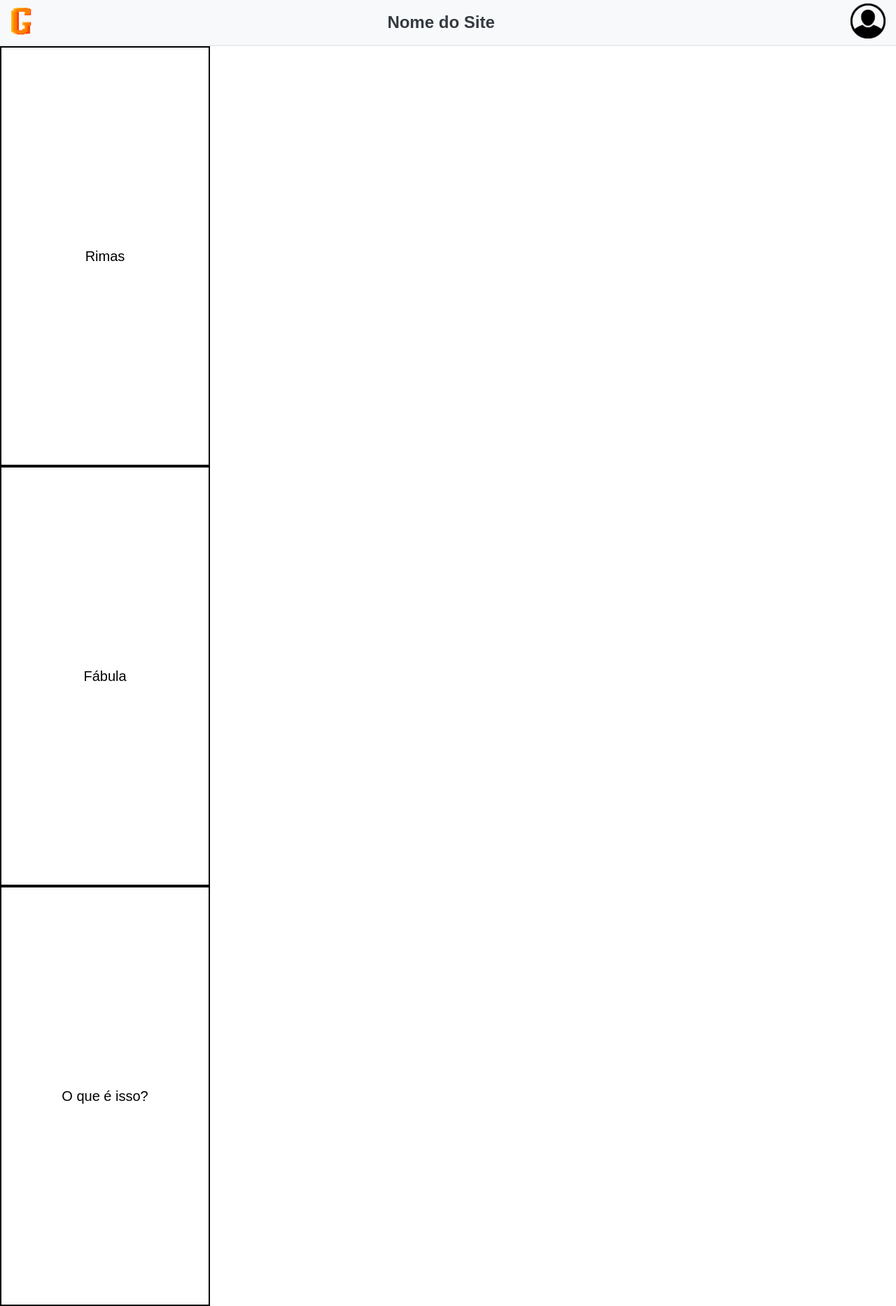
After one commit to c0rts/Guelexia, a PHP site: page /tarefas.html in a window 1280 px wide. The commit adds this page. Shown: the whole page at 70% size. Run offline with PHP 8.4, Linux system fonts and the light colour scheme.

Commit message:
tela de tarefa

```diff
--- a/SITE (PROGRAMAÇÃO)/style/style_dic.css
+++ b/SITE (PROGRAMAÇÃO)/style/style_dic.css
@@ -32,7 +32,7 @@ header {
 }
 
 .log-bnt img {
-    height: 25px; /* Ajuste conforme necessário */
+    height: 50px; /* Ajuste conforme necessário */
     cursor: pointer;
     transition: transform 0.5s ease;
 }
--- /dev/null
+++ b/SITE (PROGRAMAÇÃO)/style/style_tarefas.css
@@ -0,0 +1,83 @@
+* {
+    margin: 0;
+    padding: 0;
+    box-sizing: border-box;
+}
+
+body {
+    font-family: Arial, sans-serif;
+    margin: 0;
+    padding: 0;
+    display: flex;
+    flex-direction: column;
+    min-height: 100vh;
+}
+
+header {
+    display: flex;
+    justify-content: space-between;
+    align-items: center;
+    padding: 5px 15px;
+    background-color: #f8f9fa;
+    border-bottom: 2px solid #e9ecef;
+}
+
+.logo img {
+    height: 40px;
+    width: 30px;
+}
+
+.site-name {
+    flex-grow: 1;
+    text-align: center;
+}
+
+.site-name h1 {
+    font-size: 24px;
+    color: #343a40;
+}
+
+.log-bnt img {
+    height: 50px;
+    cursor: pointer;
+    transition: transform 0.5s ease;
+}
+
+.log-bnt img:hover {
+    transform: scale(1.1);
+}
+
+.container {
+    display: flex;
+    flex-direction:row;
+    align-items: center;
+    justify-content:space-between;
+    text-align: center;
+    border: solid;
+    border-width: 100px;
+}
+
+#bloco_tarefa{
+    flex-direction:row;
+    margin: 40px;
+    display: flex;
+    width:800px;
+    height: 200px;
+    flex-wrap:wrap;
+    gap: 25px; /* Espaçamento entre as opções */
+    justify-content: center;
+    cursor: pointer;
+    transition: transform 0.5s ease;
+}
+
+.tarefa:hover {
+    transform: scale(1.1)
+}
+
+.tarefa_btn {
+    width: 300px; /* Largura das opções */
+    height: 600px; /* Altura das opções */
+    border: 2px solid #000;
+    background-color: rgb(255, 255, 255);
+    font-size: 20px;
+}
--- /dev/null
+++ b/SITE (PROGRAMAÇÃO)/tarefas.html
@@ -0,0 +1,29 @@
+<!DOCTYPE html>
+<html lang="en">
+<head>
+    <meta charset="UTF-8">
+    <meta name="viewport" content="width=device-width, initial-scale=1.0">
+    <title>Document</title>
+    <link rel="stylesheet" href="style/style_tarefas.css">
+</head>
+<body>
+    <header>
+        <div class="logo">
+            <img src="assests/G.png" alt="Logo do Site">
+        </div>
+        <div class="site-name">
+            <h1>Nome do Site</h1>
+        </div>
+        <div class="log-bnt">
+            <a href="login.html"><img src="assests/perfil.png"></a>
+        </div>
+    </header>
+    <div id="container">
+        <div class="bloco_tarefa">
+            <div class="tarefa"><button id="rimas" class="tarefa_btn">Rimas</button></div>
+            <div class="tarefa"><button id="fabula" class="tarefa_btn">Fábula</button></div>
+            <div class="tarefa"><button id="oqé" class="tarefa_btn">O que é isso?</button></div>
+        </div>
+    </div>
+</body>
+</html>
```
